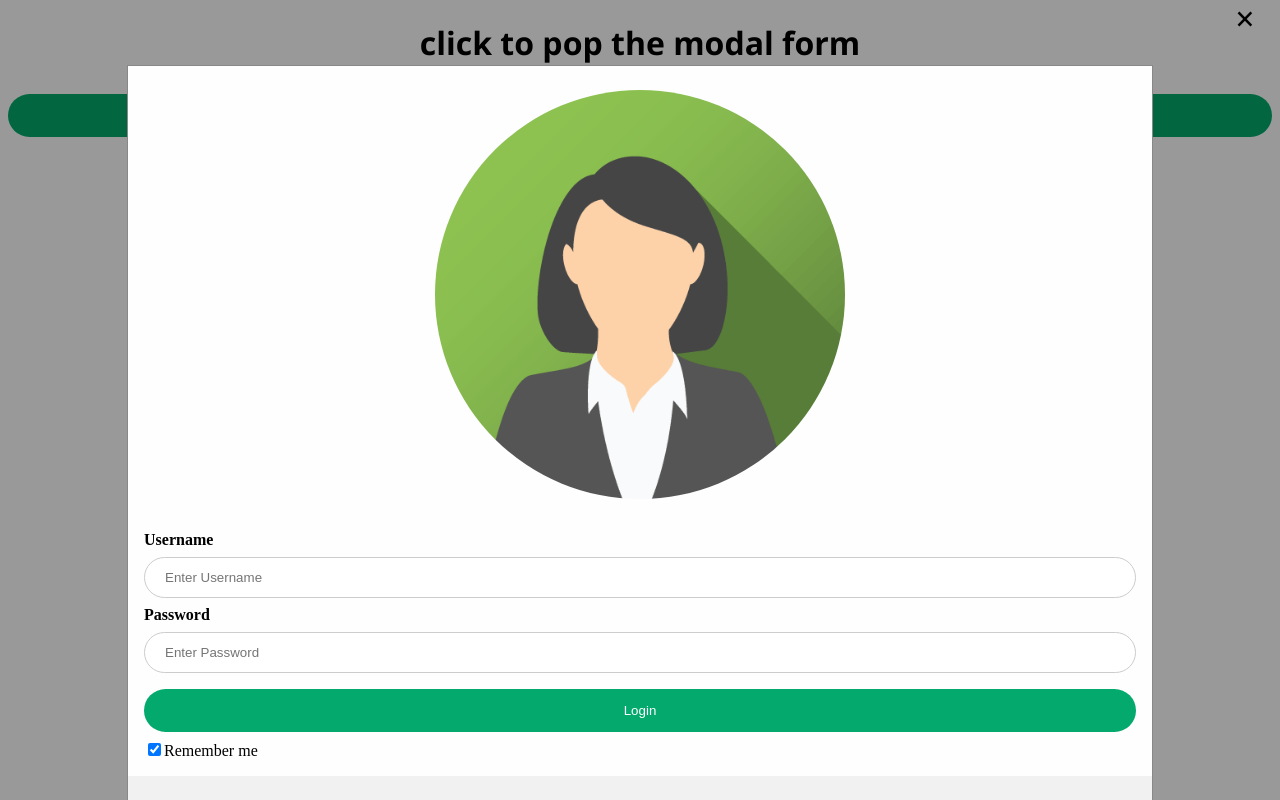
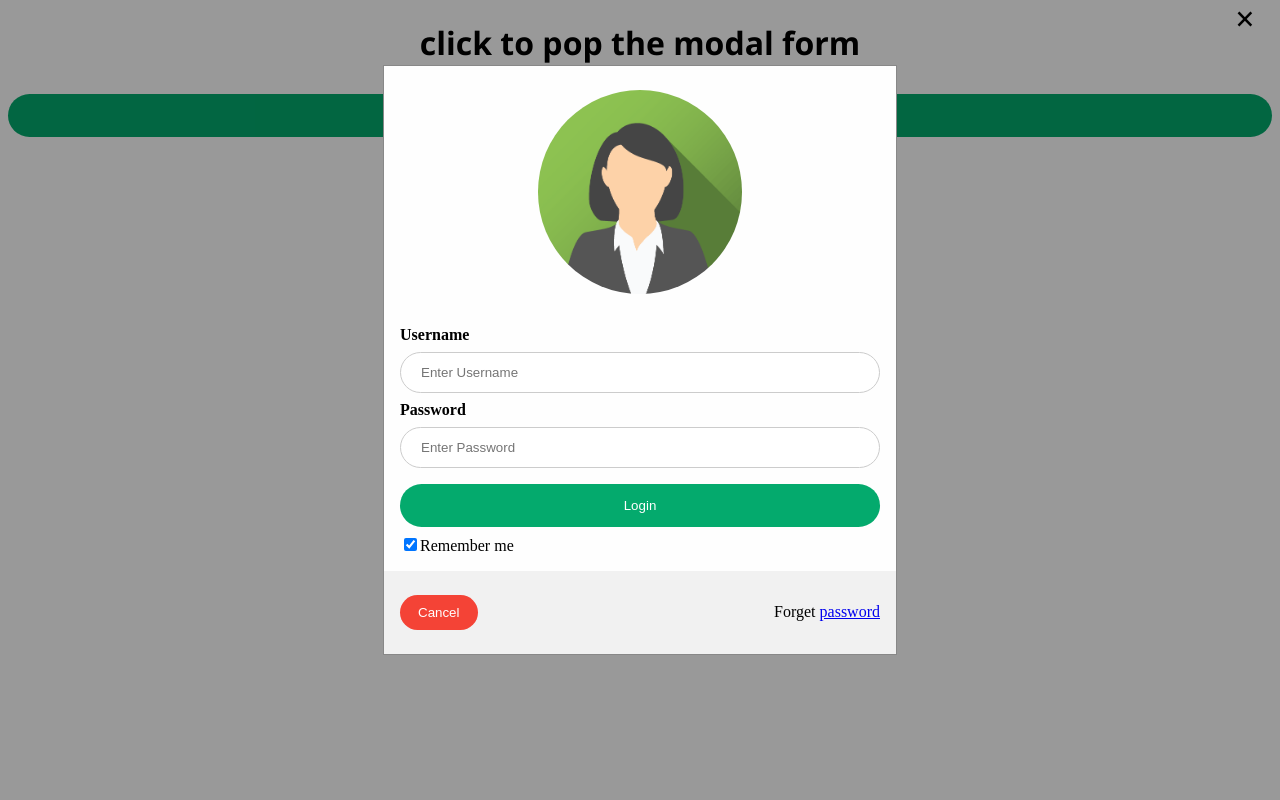
Before and after one commit to Alihaghayegh/Modal-login-form, a plain HTML site: page Modal/index.html in a window 1280 px wide. Both pictures are taken after a click on the button "Login". Drawn offline with Linux system fonts and the light colour scheme.

Commit message:
modal box sizing fixed

```diff
--- a/Modal/style.css
+++ b/Modal/style.css
@@ -87,7 +87,7 @@ span.psw {
   background-color: #fefefe;
   margin: 5px auto; /* 15% from top and centered */
   border: 1px solid #888;
-  width: 80%; /*Could be more or less, depending on screen size */
+  width: 40%; /*Could be more or less, depending on screen size */
 }
 
 /* The Close Button */
```
